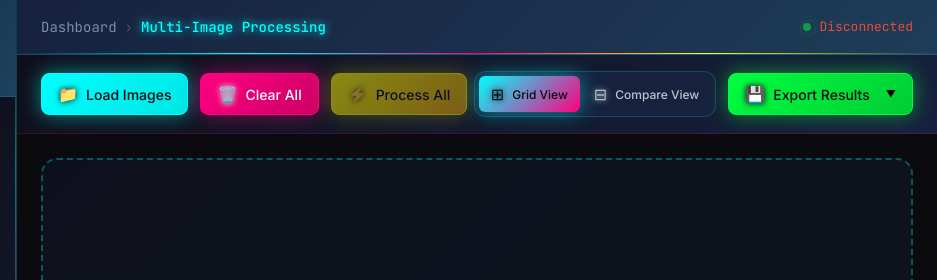
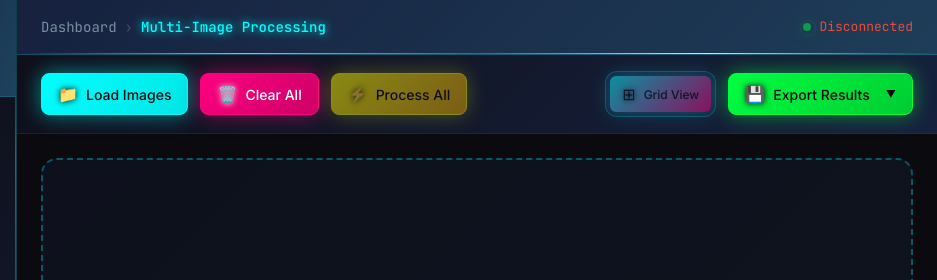
Before and after one commit to reymartjohneva/VisionLab-Pro, an Electron app: page frontend/index.html in a window 1200 px wide. Shown: the top 280 px of the page, 263-1200 px from the left. Drawn offline with nearby package versions, Linux system fonts and the light colour scheme; no server answers.

Commit message:
delete: removed compare view (redundant)

```diff
--- a/frontend/index.html
+++ b/frontend/index.html
@@ -336,7 +336,7 @@
                 </div>
                 <div class="toolbar-right">
                     <div class="view-toggle" role="tablist" aria-label="View mode selection">
-                        <button class="btn btn-outline view-btn active"
+                        <button class="btn btn-outline view-btn active" disabled
                                 data-view="grid"
                                 onclick="toggleView('grid')"
                                 role="tab"
@@ -345,15 +345,7 @@
                             <span class="btn-icon" aria-hidden="true">⊞</span>
                             Grid View
                         </button>
-                        <button class="btn btn-outline view-btn"
-                                data-view="comparison"
-                                onclick="toggleView('comparison')"
-                                role="tab"
-                                aria-selected="false"
-                                aria-controls="comparison-panel">
-                            <span class="btn-icon" aria-hidden="true">⊟</span>
-                            Compare View
-                        </button>
+
                     </div>
                     <div class="export-dropdown">
                         <button class="btn btn-success"
```
